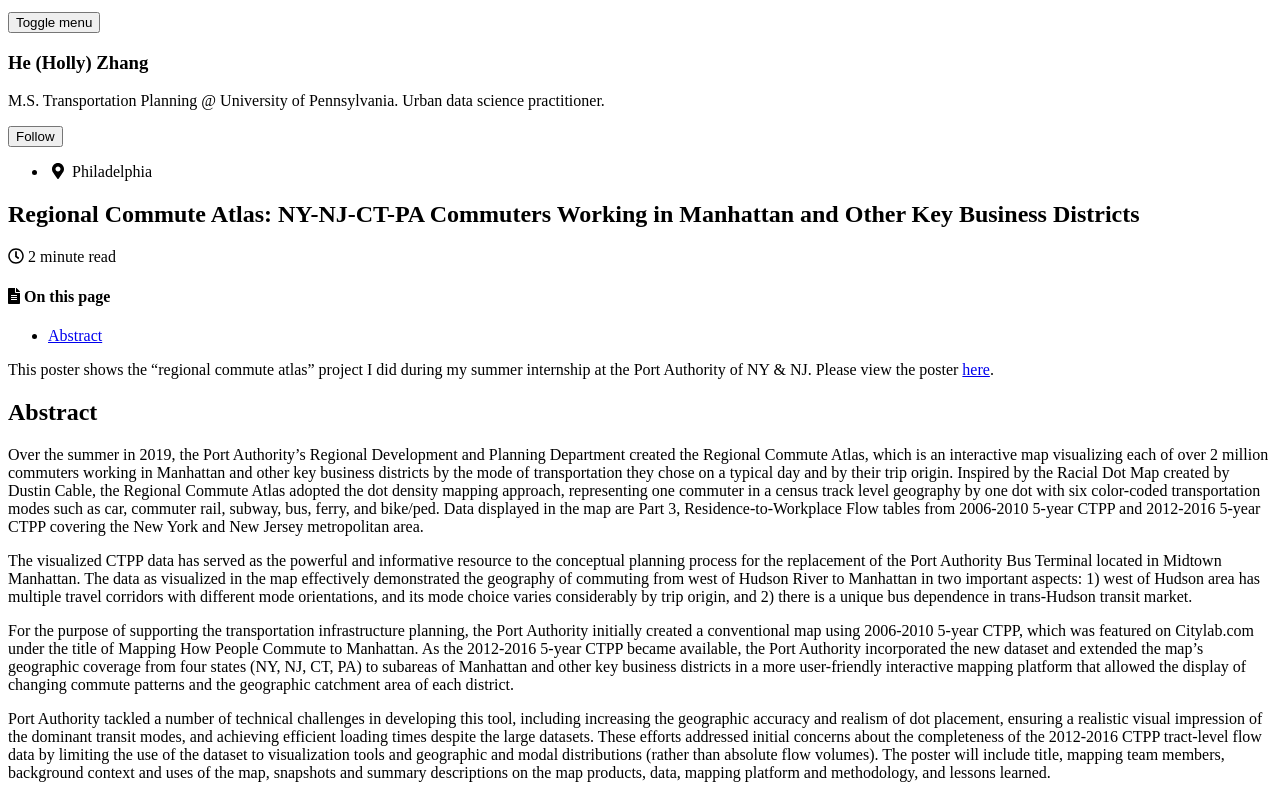
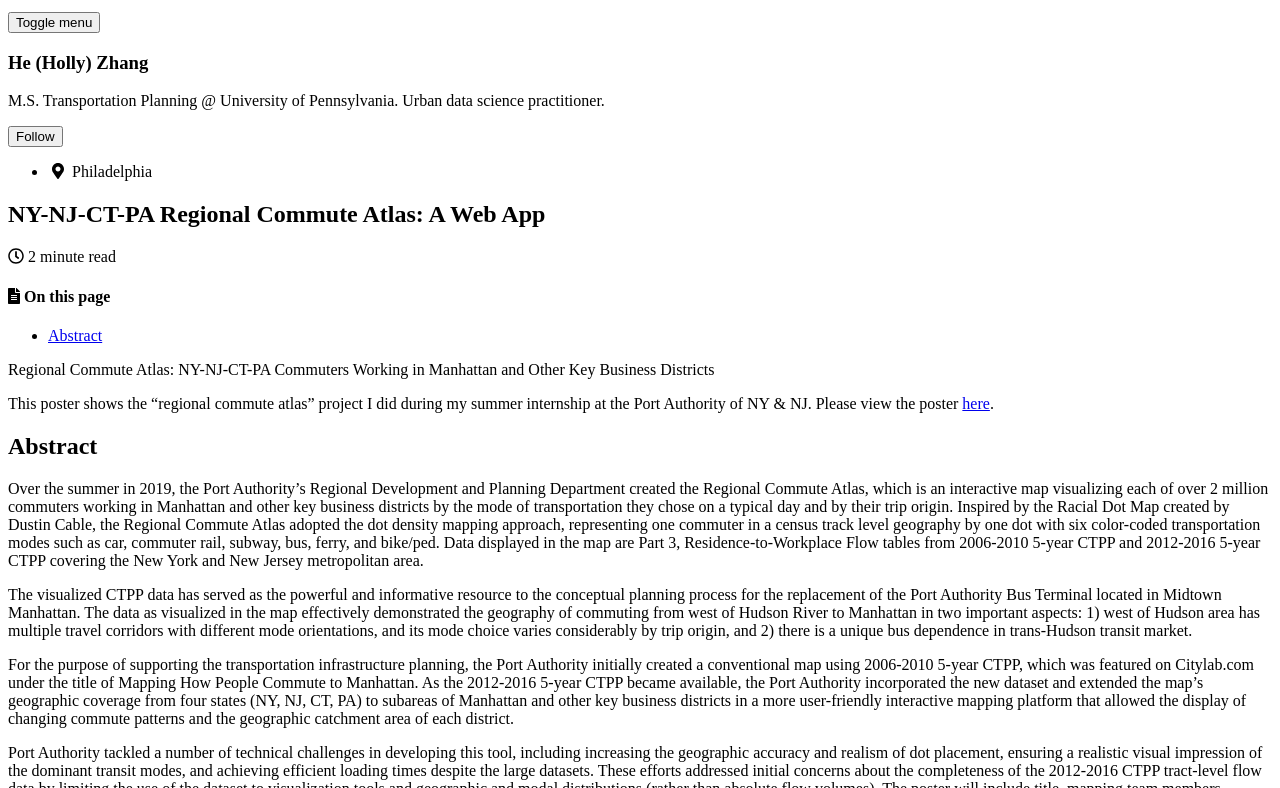
Before and after one commit to HeZHANG0/Personal_website, a Jekyll site: the page built from _posts/2020-01-15-TRB-regional-commute-atlas.md, in a window 1280 px wide and 900 px high, cut to the strip 112-900 px from the top of the window. Built offline with Jekyll 4.4.1, drawn with Linux system fonts in a browser that asks for light colours; cached includes are drawn as plain includes; nearby versions of some CDN libraries.

Commit message:
Update 2020-01-15-TRB-regional-commute-atlas.md

```diff
--- a/_posts/2020-01-15-TRB-regional-commute-atlas.md
+++ b/_posts/2020-01-15-TRB-regional-commute-atlas.md
@@ -1,5 +1,5 @@
 ---
-title: "Regional Commute Atlas: NY-NJ-CT-PA Commuters Working in Manhattan and Other Key Business Districts"
+title: "NY-NJ-CT-PA Regional Commute Atlas: A Web App"
 date: 2020-01-15
 published: true
 tags: [CTPP, regional commute, data visualization, web app, ArcGIS Pro, JavaScript, html]
@@ -7,6 +7,8 @@ excerpt: "Regional Commute Atlas: NY-NJ-CT-PA Commuters Working in Manhattan and
 toc: true
 toc_sticky: true
 ---
+
+Regional Commute Atlas: NY-NJ-CT-PA Commuters Working in Manhattan and Other Key Business Districts
 
 This poster shows the "regional commute atlas" project I did during my summer internship at the Port Authority of NY & NJ. Please view the poster [here](https://github.com/HeZHANG0/HZ/raw/master/assets/pdf/TRB_Regional%20Commute%20Atlas.pdf).
 
```
